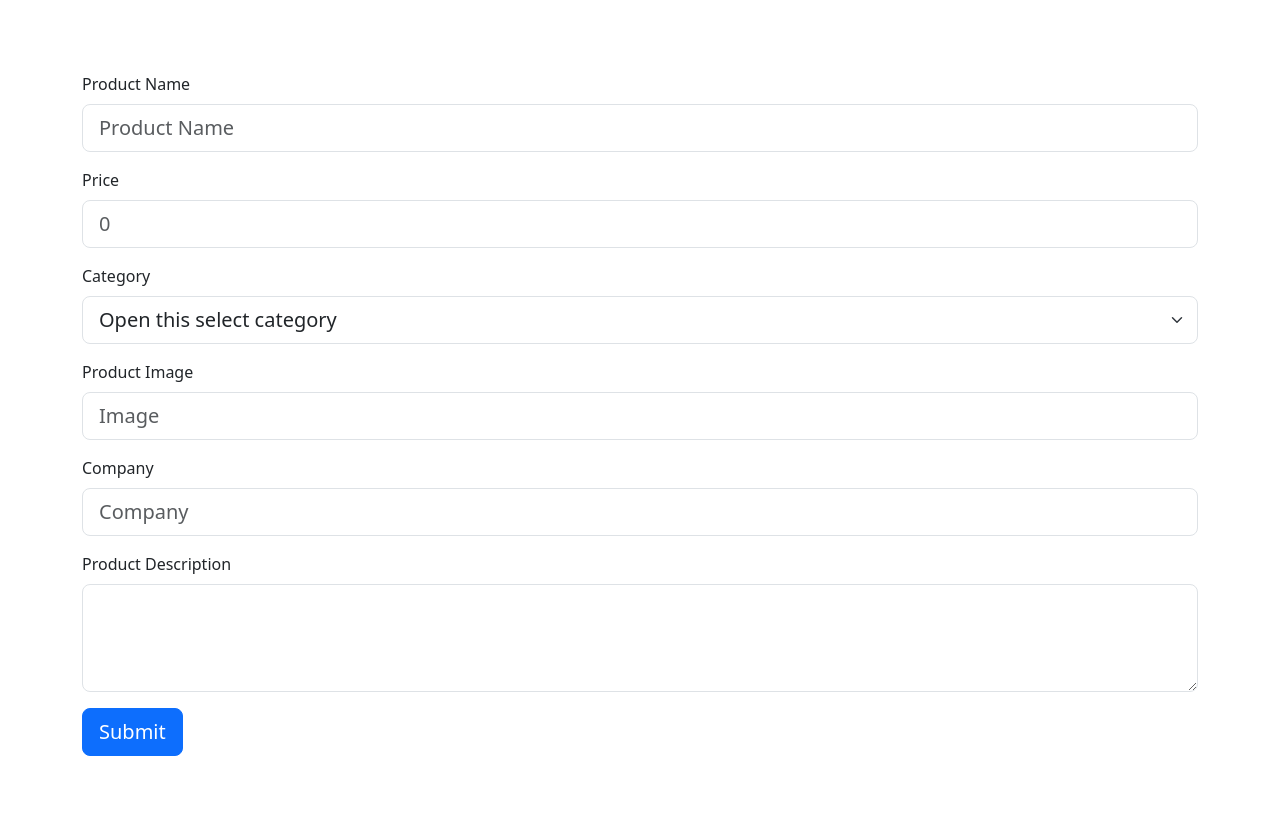
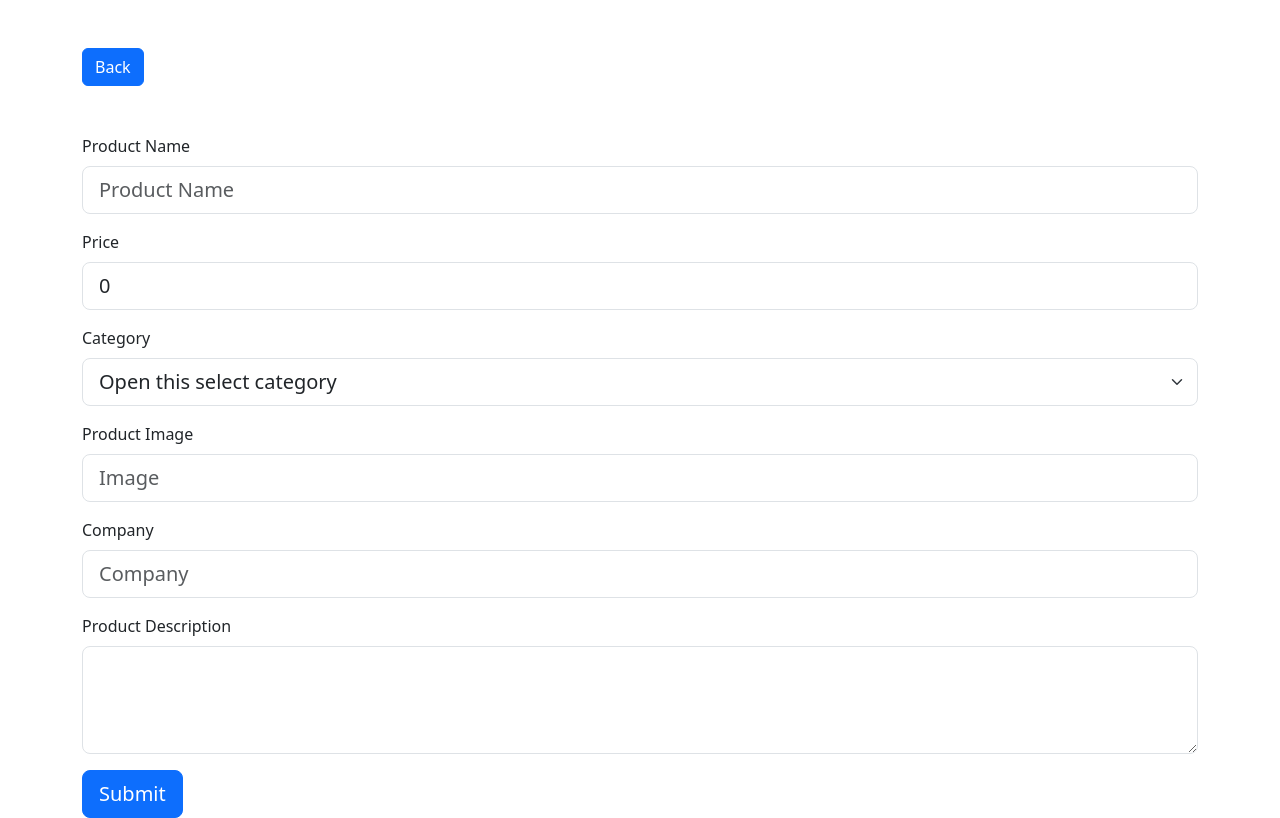
Before and after one commit to sangwon432/ecommerce_front, a React (Create React App) app: page /create in a window 1280 px wide. Built offline with nearby package versions, Linux system fonts and the light colour scheme.

Commit message:
Create Product form #2

```diff
--- a/src/pages/ProductCreate.js
+++ b/src/pages/ProductCreate.js
@@ -1,20 +1,74 @@
-import React from 'react';
+import React, {useState} from 'react';
 import {Button, Container, Form, Row} from "react-bootstrap";
+import axios from "axios";
+import {useNavigate} from "react-router-dom";
 
 const ProductCreate = () => {
+
+    const navigate = useNavigate()
     // name, desc, price, category, img, company
+
+    const [name, setName] = useState("")
+    const [price, setPrice] = useState(0)
+    const [category, setCategory] = useState("")
+    const [img, setImg] = useState("")
+    const [company, setCompany] = useState("")
+    const [desc, setDesc] = useState("")
+
+    const submitHandler = async (e) => {
+        e.preventDefault()
+
+        // 유저가 서버에 전달해 줄 데이터 (body)
+        const userInput = {
+            name, price, category, img, company, desc
+        }
+        // console.log(typeof Number(price))
+
+        try {
+            const {data, status} = await axios.post("http://localhost:8000/api/product/create", userInput)
+            console.log("++++++++++++++++++++", data)
+
+            if (status === 201){
+                navigate(-1)
+
+            }
+
+
+        } catch (err) {
+            console.log(err.message)
+        }
+
+    }
+
     return (
         <Container className={"mt-5"}>
-            <Row>
-                <Form className={"mt-4"}>
+
+            <Button variant="primary" onClick={() => navigate(-1)}>
+                Back
+            </Button>
+
+            <Row className={"mt-4"}>
+                <Form className={"mt-4"} onSubmit={submitHandler}>
                     <Form.Group className="mb-3">
                         <Form.Label>Product Name</Form.Label>
-                        <Form.Control size="lg" type="text" placeholder="Product Name" />
+                        <Form.Control
+                            size="lg"
+                            type="text"
+                            placeholder="Product Name"
+                            value={name}
+                            onChange={(e) => setName(e.target.value)}
+                        />
                     </Form.Group>
 
                     <Form.Group className="mb-3">
                         <Form.Label>Price</Form.Label>
-                        <Form.Control size="lg" type="number" placeholder="0" />
+                        <Form.Control
+                            size="lg"
+                            type="number"
+                            placeholder="0"
+                            value={price}
+                            onChange={(e) => setPrice(e.target.value)}
+                        />
                     </Form.Group>
 
                     {/*<Form.Group className="mb-3">*/}
@@ -23,7 +77,12 @@ const ProductCreate = () => {
                     {/*</Form.Group>*/}
                     <Form.Group className="mb-3">
                         <Form.Label>Category</Form.Label>
-                        <Form.Select size={"lg"} aria-label="Default select example">
+                        <Form.Select
+                            size={"lg"}
+                            aria-label="Default select example"
+                            value={category}
+                            onChange={(e) => setCategory(e.target.value)}
+                        >
                             <option>Open this select category</option>
                             <option value="Mobile">Mobile</option>
                             <option value="Laptop">Laptop</option>
@@ -34,20 +93,38 @@ const ProductCreate = () => {
 
                     <Form.Group className="mb-3">
                         <Form.Label>Product Image</Form.Label>
-                        <Form.Control size="lg" type="text" placeholder="Image" />
+                        <Form.Control
+                            size="lg"
+                            type="text"
+                            placeholder="Image"
+                            value={img}
+                            onChange={(e) => setImg(e.target.value)}
+                        />
                     </Form.Group>
 
                     <Form.Group className="mb-3">
                         <Form.Label>Company</Form.Label>
-                        <Form.Control size="lg" type="text" placeholder="Company" />
+                        <Form.Control
+                            size="lg"
+                            type="text"
+                            placeholder="Company"
+                            value={company}
+                            onChange={(e) => setCompany(e.target.value)}
+                        />
                     </Form.Group>
 
                     <Form.Group className="mb-3" controlId="exampleForm.ControlTextarea1">
                         <Form.Label>Product Description</Form.Label>
-                        <Form.Control size="lg" as="textarea" rows={3} />
+                        <Form.Control
+                            size="lg"
+                            as="textarea"
+                            rows={3}
+                            value={desc}
+                            onChange={(e) => setDesc(e.target.value)}
+                        />
                     </Form.Group>
 
-                    <Button variant="primary" size="lg">
+                    <Button variant="primary" size="lg" type={"submit"}>
                         Submit
                     </Button>
 
```
